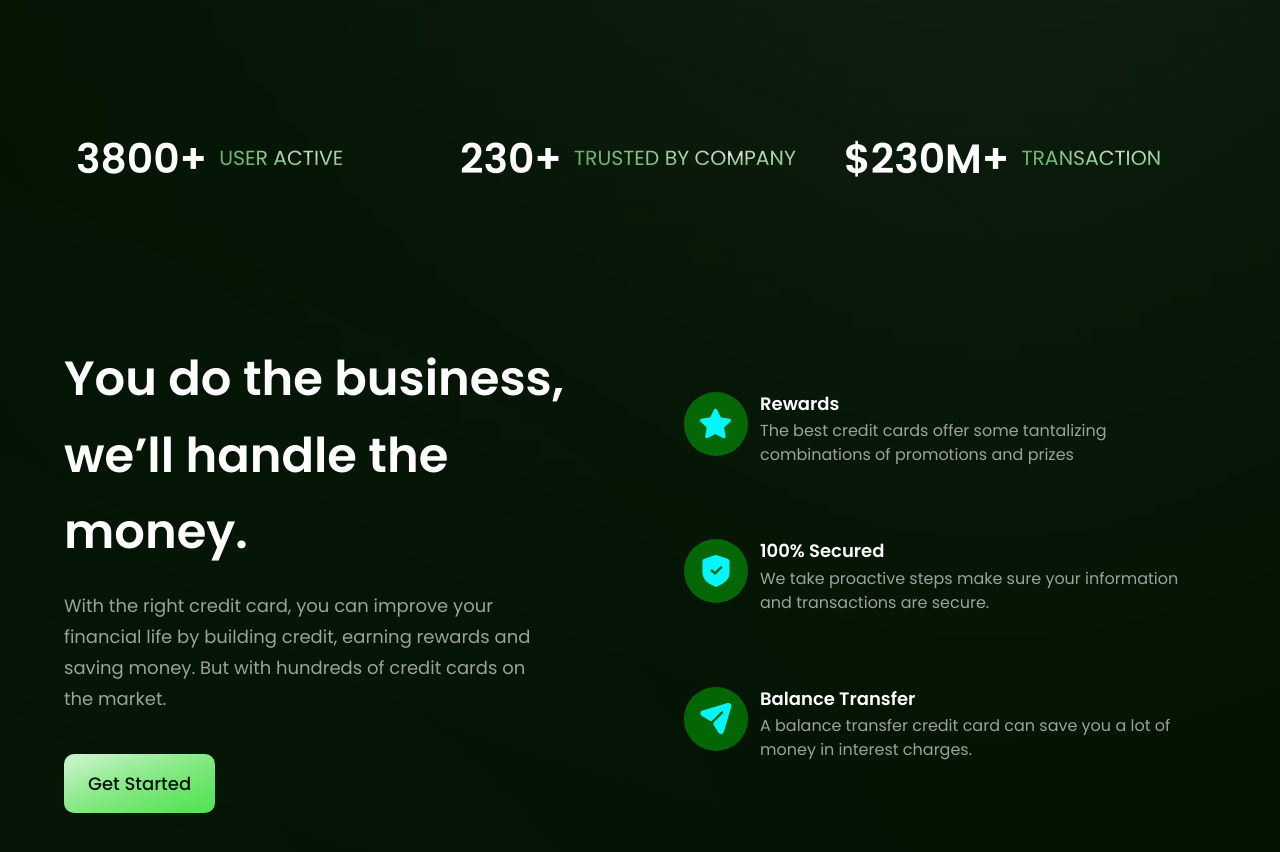
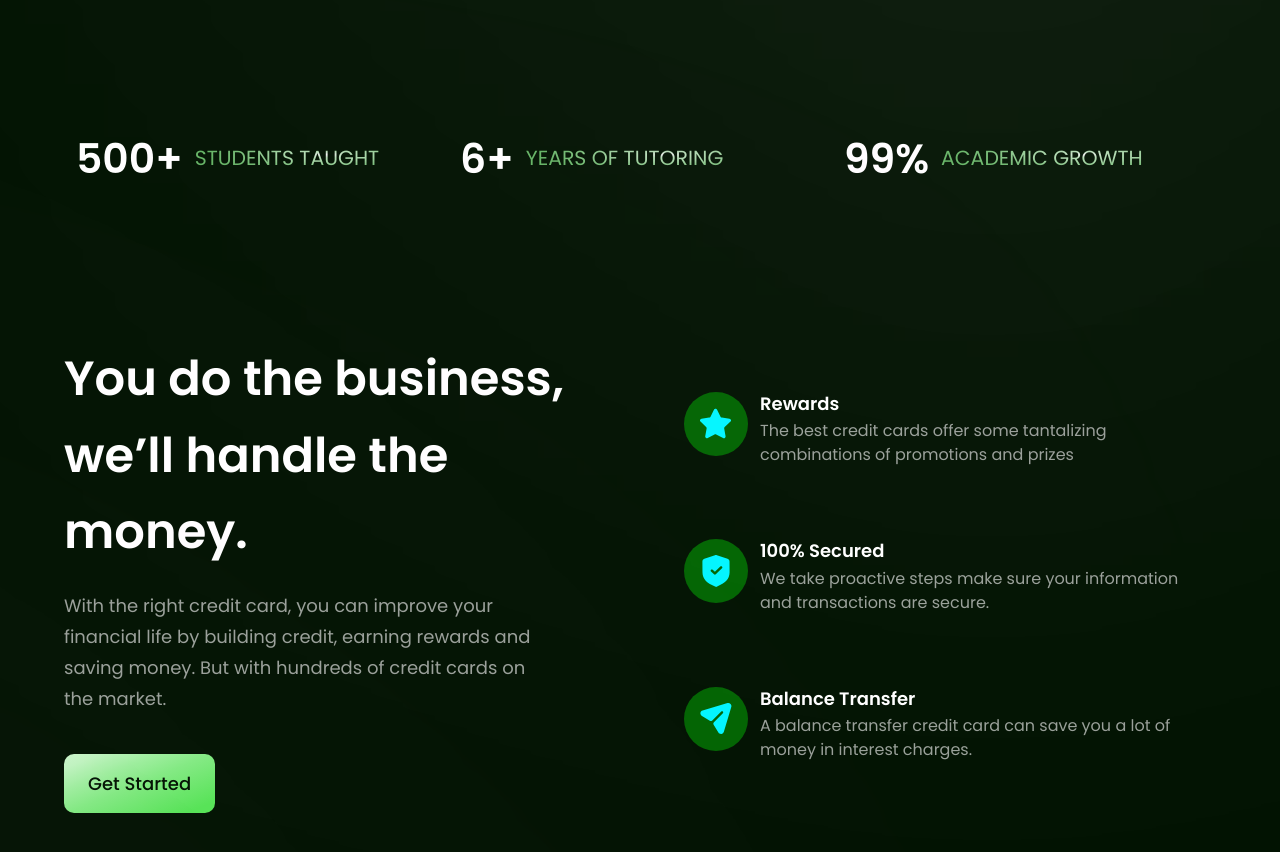
Before and after one commit to AngelaNova/Angela_Tutoring_OrganicChemistry, a React (Vite) app: page / in a window 1280 px wide. Shown: the part 920-1772 px from the top of the page. Built offline with nearby package versions, Linux system fonts and the light colour scheme.

Commit message:
Update index.js

```diff
--- a/src/constants/index.js
+++ b/src/constants/index.js
@@ -73,18 +73,18 @@ export const feedback = [
 export const stats = [
   {
     id: "stats-1",
-    title: "User Active",
-    value: "3800+",
+    title: "Students taught",
+    value: "500+",
   },
   {
     id: "stats-2",
-    title: "Trusted by Company",
-    value: "230+",
+    title: "years of tutoring",
+    value: "6+",
   },
   {
     id: "stats-3",
-    title: "Transaction",
-    value: "$230M+",
+    title: "academic growth",
+    value: "99%",
   },
 ];
 
```
